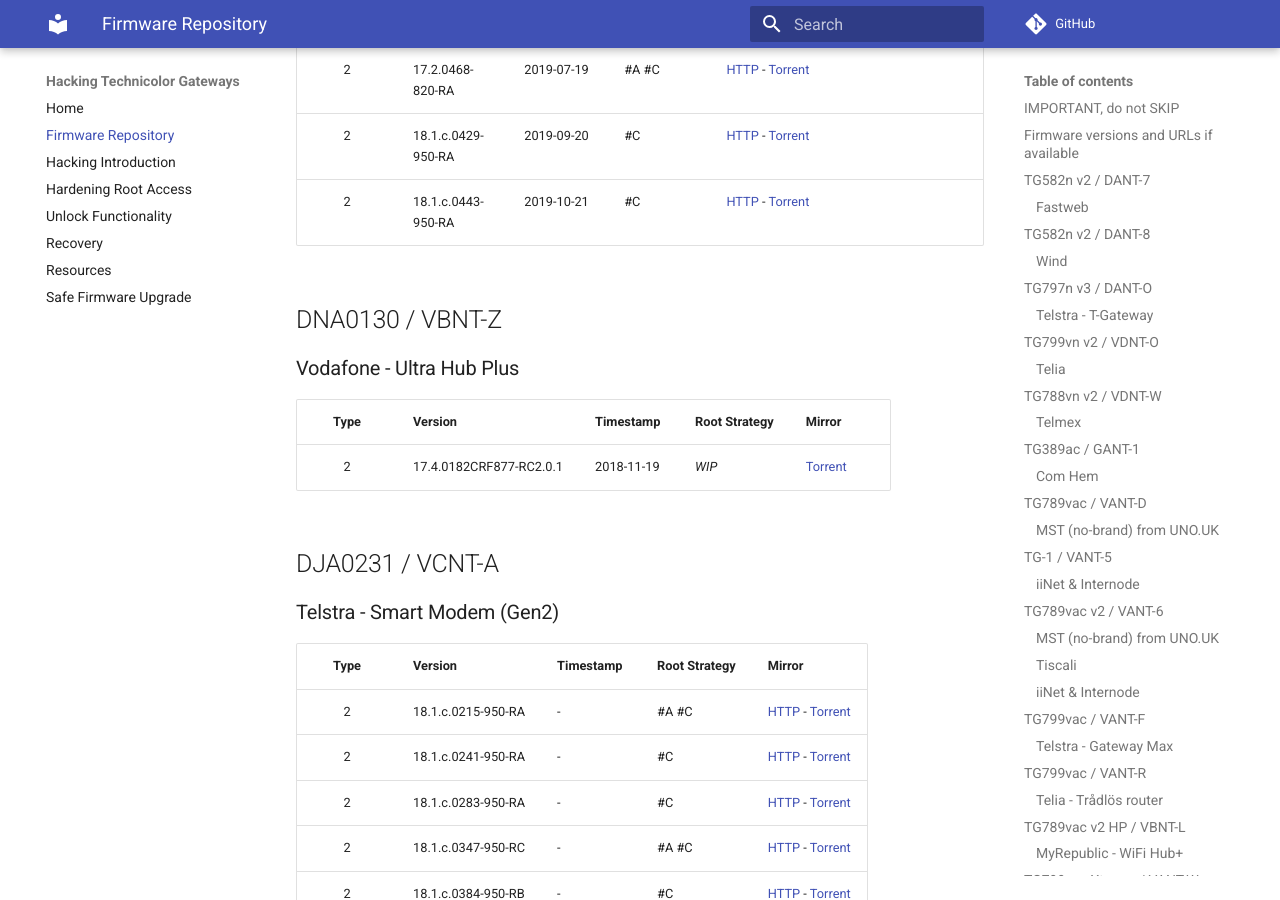
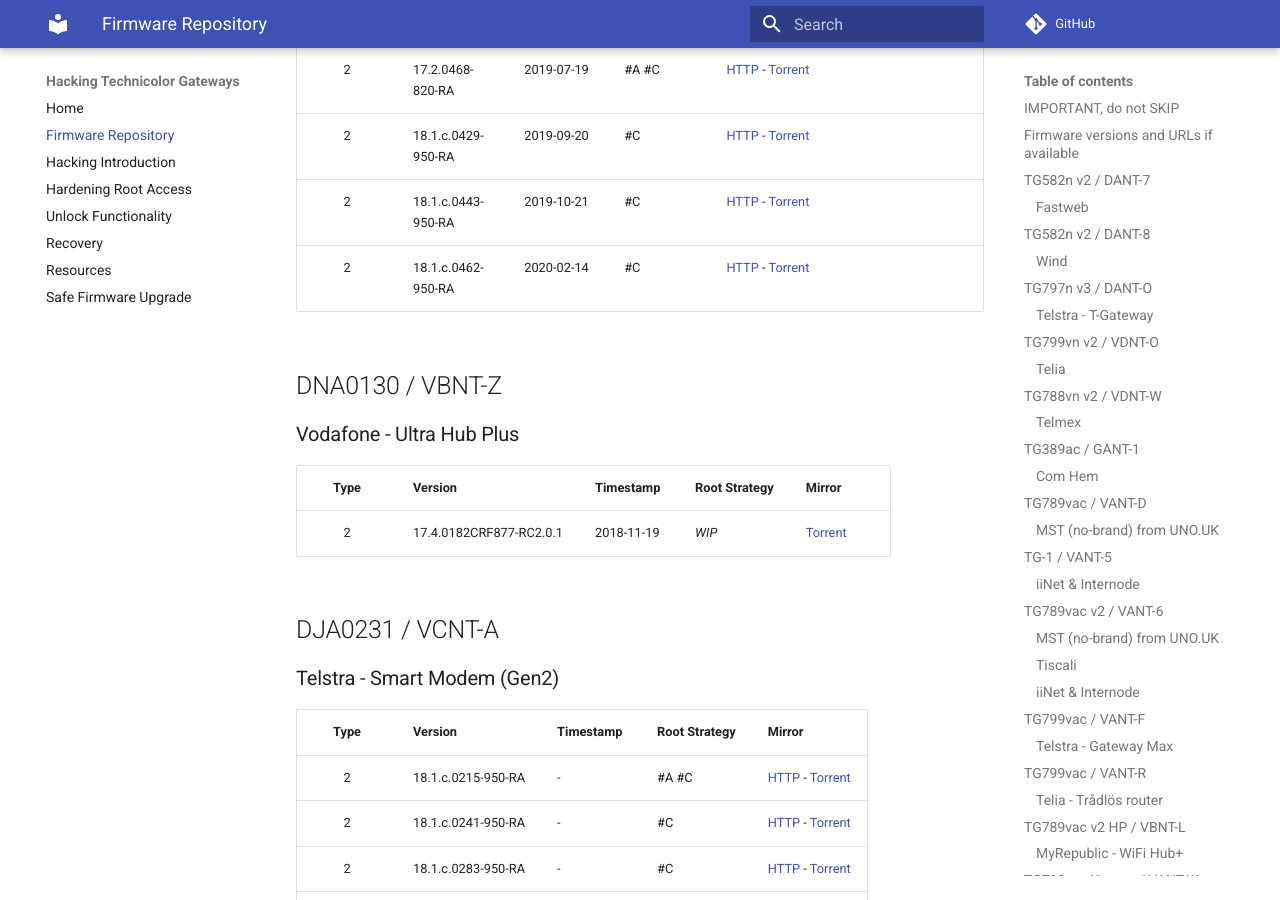
Before and after one commit to hack-technicolor/hack-technicolor, an MkDocs documentation site: the page built from docs/Repository.md, in a window 1280 px wide and 900 px high, scrolled down 16636 px. Built offline with MkDocs 1.6.1 and Material for MkDocs 9.7.7, drawn with Linux system fonts in a browser that asks for light colours; comment, search, counter and statistics services are not loaded.

Commit message:
vbnt-v: add 18.1.c.0462-950-RA

```diff
--- a/docs/Repository.md
+++ b/docs/Repository.md
@@ -437,6 +437,7 @@
 | 2      | 17.2.0468-820-RA   | 2019-07-19 | #A #C         | [HTTP](http://fwstore.bdms.telstra.net/Technicolor_vbnt-v_CRF928-17.2.0468-820-RA/vbnt-v_CRF928-17.2.0468-820-RA.rbi) - [Torrent](https://github.com/kevdagoat/hack-technicolor/blob/master/torrents/vbnt-v/vbnt-v_CRF928-17.2.0468-820-RA.rbi.torrent?raw=true) |
 | 2      | 18.1.c.0429-950-RA | 2019-09-20 | #C            | [HTTP](http://fwstore.bdms.telstra.net/Technicolor_vbnt-v_CRF979-18.1.c.0429-950-RA/vbnt-v_CRF979-18.1.c.0429-950-RA.rbi) - [Torrent](https://github.com/kevdagoat/hack-technicolor/blob/master/torrents/vbnt-v/vbnt-v_CRF979-18.1.c.0429-950-RA.rbi.torrent?raw=true) |
 | 2      | 18.1.c.0443-950-RA | 2019-10-21 | #C            | [HTTP](http://fwstore.bdms.telstra.net/Technicolor_vbnt-v_CRF979_18.1.c.0443-950-RA/vbnt-v_CRF979_18.1.c.0443-950-RA.rbi) - [Torrent](https://github.com/kevdagoat/hack-technicolor/blob/master/torrents/vbnt-v/vbnt-v_CRF979_18.1.c.0443-950-RA.rbi.torrent?raw=true) |
+| 2      | 18.1.c.0462-950-RA | 2020-02-14 | #C            | [HTTP](http://fwstore.bdms.telstra.net/Technicolor_vbnt-v_vbnt-v_CRF993-18.1.c.0462-950-RA/vbnt-v_CRF993-18.1.c.0462-950-RA.rbi) - [Torrent](https://github.com/kevdagoat/hack-technicolor/blob/master/torrents/vbnt-v/vbnt-v_CRF993-18.1.c.0462-950-RA.rbi.torrent?raw=true) |
 
 ## DNA0130 / VBNT-Z
 
```
Also changed, not shown: 1 other file.
